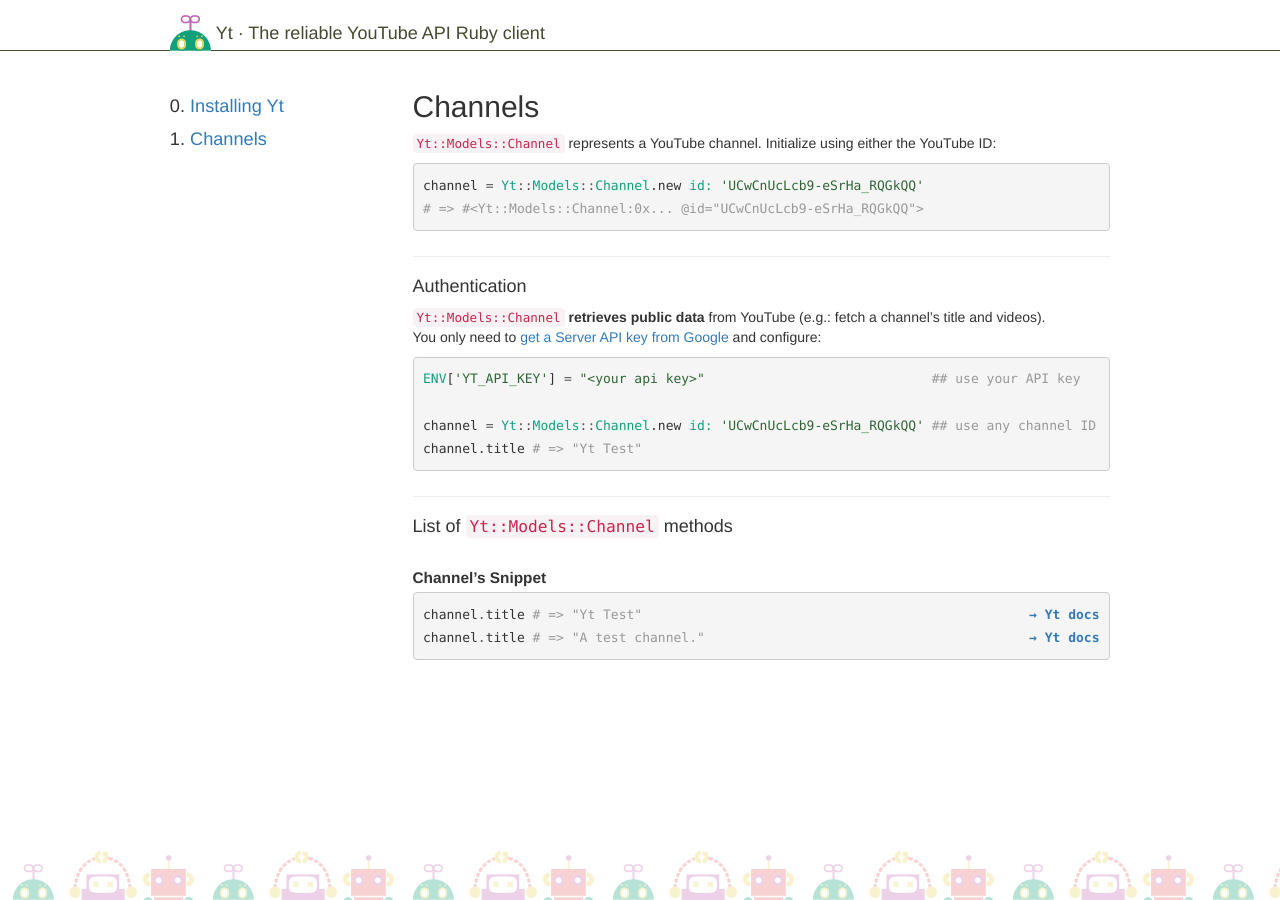
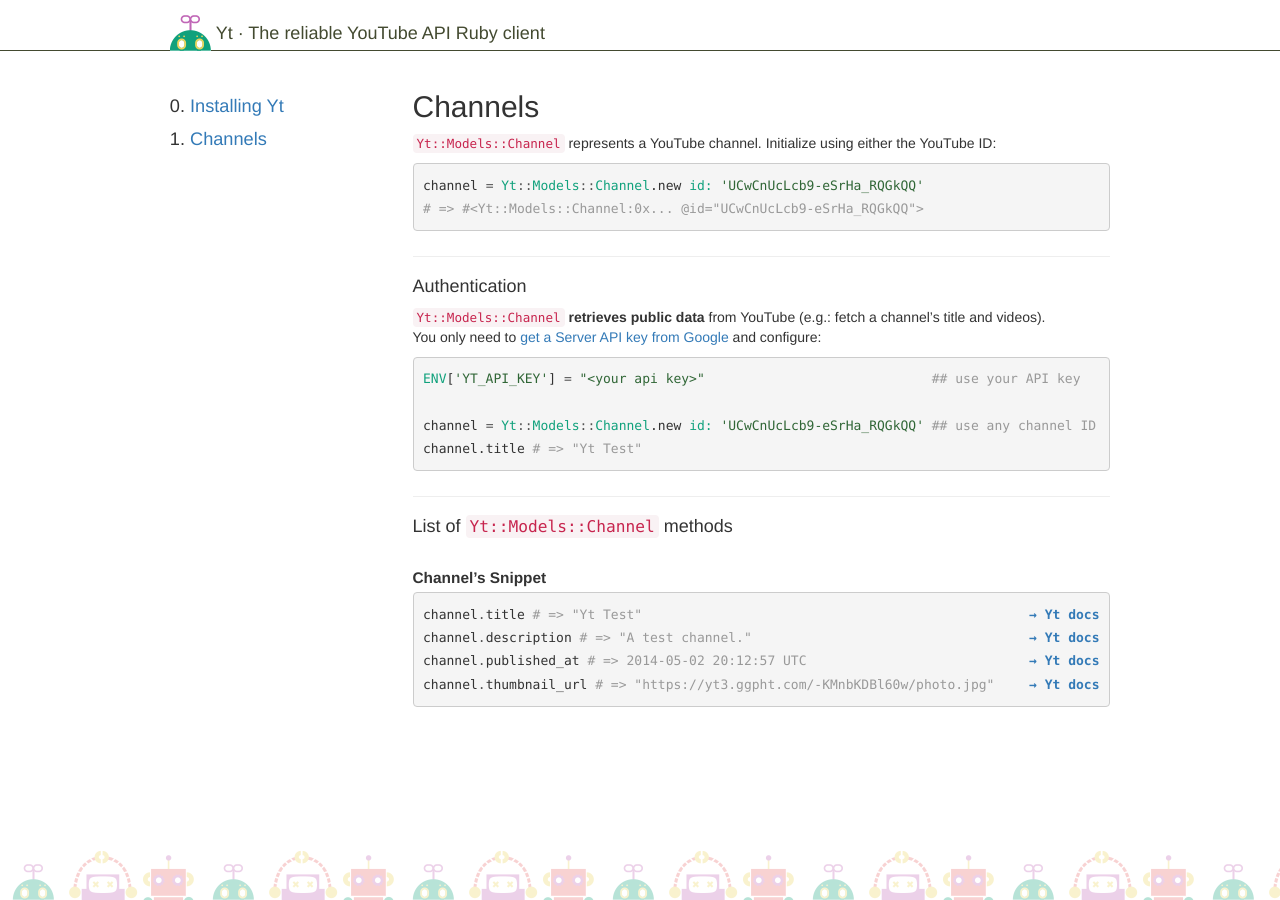
Before and after one commit to nullscreen/yt-core, a Jekyll site: the page built from docs/channels.html, in a window 1280 px wide. Built offline with Jekyll 4.4.1, drawn with Linux system fonts in a browser that asks for light colours; nearby versions of some CDN libraries; some web fonts are replaced.

Commit message:
Add Channel#thumbnail_url and #timestamp

```diff
--- a/docs/channels.html
+++ b/docs/channels.html
@@ -35,6 +35,8 @@
   {% include dt.html title="Channel’s Snippet" %}
   <dd><a class="anchor" id="snippet"></a><div class="highlight"><pre>
 {% include doc.html link="Models/Channel#title" %}{% include example.html object='channel' method='title' result='"Yt Test"' %}
-{% include doc.html link="Models/Channel#title" %}{% include example.html object='channel' method='title' result='"A test channel."' %}</pre>
+{% include doc.html link="Models/Channel#description" %}{% include example.html object='channel' method='description' result='"A test channel."' %}
+{% include doc.html link="Models/Channel#published_at" %}{% include example.html object='channel' method='published_at' result='2014-05-02 20:12:57 UTC' %}
+{% include doc.html link="Models/Channel#thumbnail_url" %}{% include example.html object='channel' method='thumbnail_url' result='"https://yt3.ggpht.com/-KMnbKDBl60w/photo.jpg"' %}</pre>
   </div></dd>
 </dl>
--- a/lib/yt.rb
+++ b/lib/yt.rb
@@ -6,7 +6,7 @@
 
 # An object-oriented Ruby client for YouTube.
 # Helps creating applications that need to interact with YouTube objects.
-# Inclused methods to access YouTube Data API V3 resources (channels, ...).
+# Includes methods to access YouTube Data API V3 resources (channels, ...).
 module Yt
   # A namespace for all the YouTube models.
   module Models
```
Also changed, not shown: lib/yt/models/channel.rb (+15 -0 lines), spec/requests/as_server_app/channel_spec.rb (+2 -0 lines).
